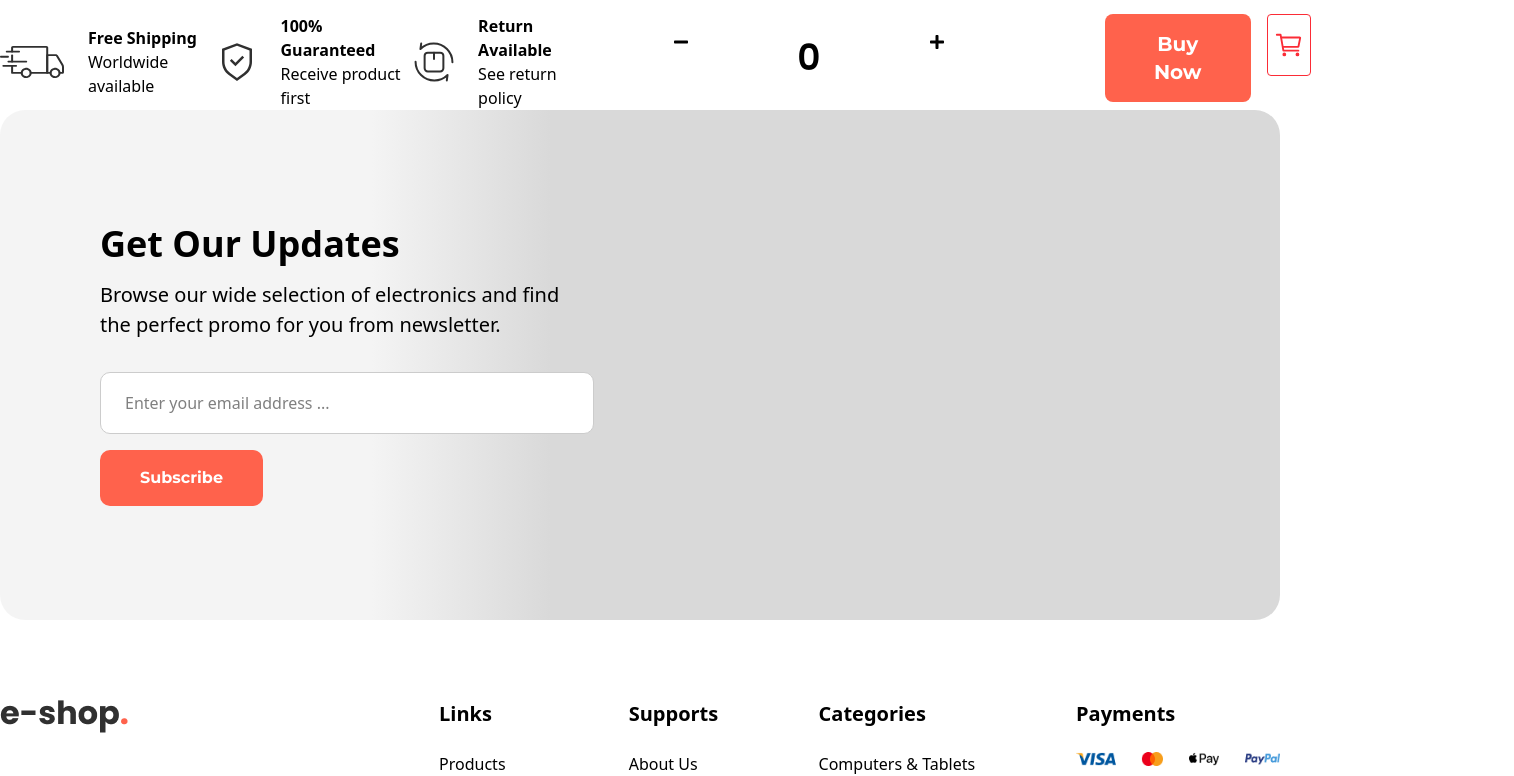
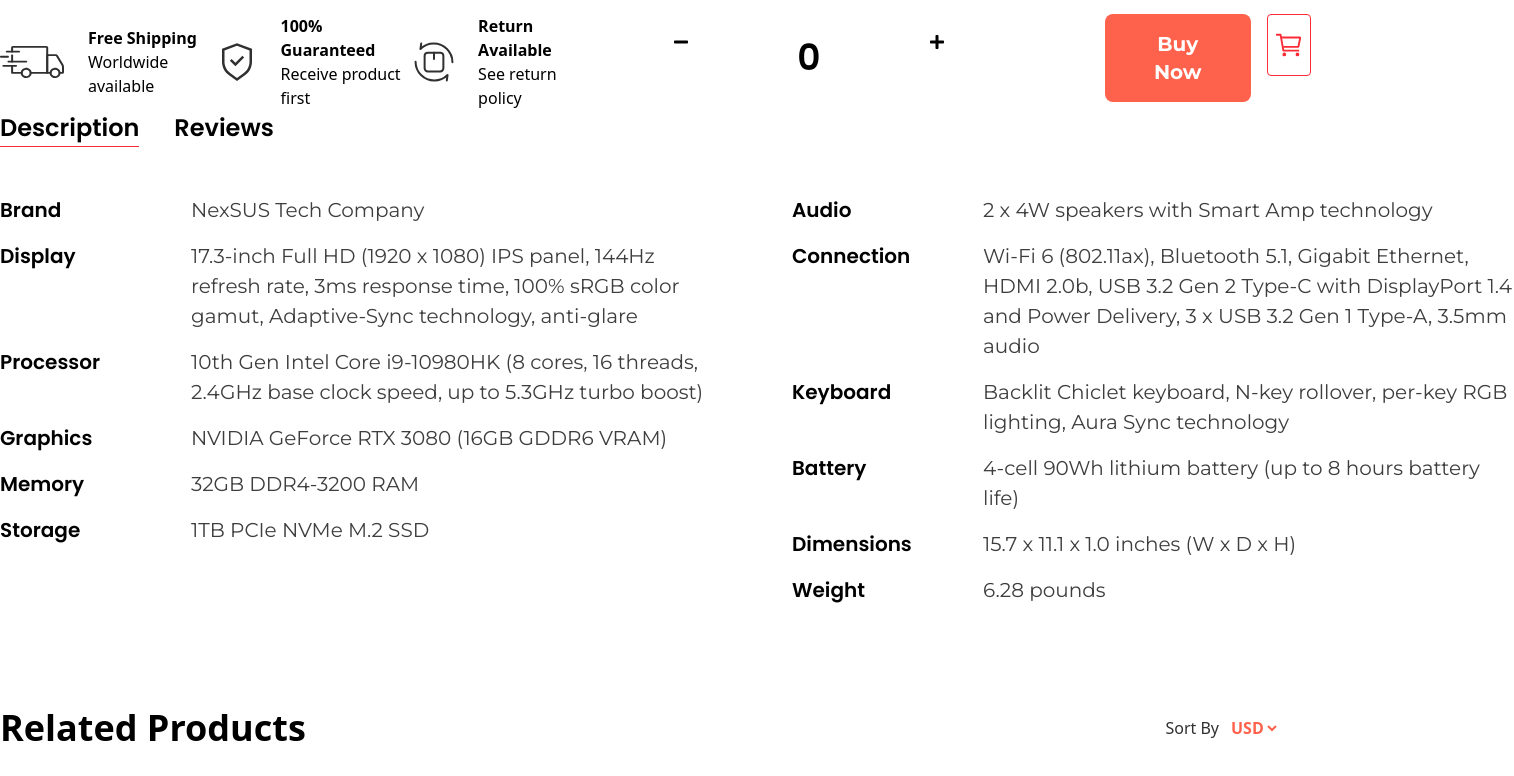
Before and after one commit to mn-sohel/eshop, a React (Vite) app: page /product-details in a window 1280 px wide. Shown: the part 1012-1788 px from the top of the page, 1514 px wide, since content can reach past the window. Built offline with nearby package versions, Linux system fonts and the light colour scheme.

Commit message:
Product details description and review done P-28
Part - 28

```diff
--- a/src/components/NewProduct.jsx
+++ b/src/components/NewProduct.jsx
@@ -6,7 +6,7 @@ import "slick-carousel/slick/slick-theme.css";
 import Button from './Button';
 
 
-const NewProduct = ({stock=false}) => {
+const NewProduct = ({stock=false, heading="New Products"}) => {
 
   return (
 
@@ -15,7 +15,7 @@ const NewProduct = ({stock=false}) => {
 
         <div className='flex justify-between mb-12'>
             <div>
-              <h2 className='font-["Poppins"] font-semibold text-[36px]'>New Products</h2>
+              <h2 className='font-["Poppins"] font-semibold text-[36px]'>{heading}</h2>
             </div>
             <div className='flex items-center gap-2 text-[#FF624C]'>
               <p className='text-[#303030]'>Sort By</p>
--- a/src/pages/ProductDetailsPage.jsx
+++ b/src/pages/ProductDetailsPage.jsx
@@ -8,11 +8,14 @@ import SecureIcon from "../icons/SecureIcon";
 import ShippingIcon from "../icons/ShippingIcon";
 import TransparentIcon from "../icons/TransparentIcon";
 import { IoCartOutline } from "react-icons/io5";
+import NewProduct from "../components/NewProduct";
 
 const ProductDetailsPage = () => {
   const [nav1, setNav1] = useState(null);
   const [nav2, setNav2] = useState(null);
   const [active, setActive] = useState(false);
+  const [descriptionActive, setDescriptionActive] = useState(true);
+  const [reviewActive, setReviewActive] = useState(false);
   const [image, setImage] = useState("");
   let [quantity, setQuantity] = useState(0);
   let sliderRef1 = useRef(null);
@@ -38,21 +41,31 @@ const ProductDetailsPage = () => {
   };
 
   let handleClick = (url) => {
-    setActive(true)
-    setImage(url)
+    setActive(true);
+    setImage(url);
   };
 
   let handleClickQuantity = (type) => {
-    if(type == 'minus'){
-      if(quantity > 0){
-        quantity--
-        setQuantity(quantity)
+    if (type == "minus") {
+      if (quantity > 0) {
+        quantity--;
+        setQuantity(quantity);
       }
-    }else{
-      quantity++
-      setQuantity(quantity)
+    } else {
+      quantity++;
+      setQuantity(quantity);
     }
-  }
+  };
+
+  let handleDescription = () => {
+    setDescriptionActive(true);
+    setReviewActive(false);
+  };
+
+  let handleReview = () => {
+    setDescriptionActive(false);
+    setReviewActive(true);
+  };
 
   return (
     <Container>
@@ -83,7 +96,7 @@ const ProductDetailsPage = () => {
                 <img src="images/banner.png" alt="" />
                 <MdFullscreen
                   className="absolute top-[10px] right-[10px] text-2xl text-white"
-                  onClick={()=>handleClick("images/banner.png")}
+                  onClick={() => handleClick("images/banner.png")}
                 />
               </h3>
             </div>
@@ -92,7 +105,7 @@ const ProductDetailsPage = () => {
                 <img src="images/banner.png" alt="" />
                 <MdFullscreen
                   className="absolute top-[10px] right-[10px] text-2xl"
-                  onClick={()=>handleClick("images/banner.png")}
+                  onClick={() => handleClick("images/banner.png")}
                 />
               </h3>
             </div>
@@ -101,7 +114,7 @@ const ProductDetailsPage = () => {
                 <img src="images/banner.png" alt="" />
                 <MdFullscreen
                   className="absolute top-[10px] right-[10px] text-2xl text-white"
-                  onClick={()=>handleClick("images/banner.png")}
+                  onClick={() => handleClick("images/banner.png")}
                 />
               </h3>
             </div>
@@ -110,7 +123,7 @@ const ProductDetailsPage = () => {
                 <img src="images/banner.png" alt="" />
                 <MdFullscreen
                   className="absolute top-[10px] right-[10px] text-2xl"
-                  onClick={()=>handleClick("images/banner.png")}
+                  onClick={() => handleClick("images/banner.png")}
                 />
               </h3>
             </div>
@@ -119,7 +132,7 @@ const ProductDetailsPage = () => {
                 <img src="images/banner.png" alt="" />
                 <MdFullscreen
                   className="absolute top-[10px] right-[10px] text-2xl text-white"
-                  onClick={()=>handleClick("images/banner.png")}
+                  onClick={() => handleClick("images/banner.png")}
                 />
               </h3>
             </div>
@@ -128,7 +141,7 @@ const ProductDetailsPage = () => {
                 <img src="images/banner.png" alt="" />
                 <MdFullscreen
                   className="absolute top-[10px] right-[10px] text-2xl"
-                  onClick={()=>handleClick("images/banner.png")}
+                  onClick={() => handleClick("images/banner.png")}
                 />
               </h3>
             </div>
@@ -172,81 +185,127 @@ const ProductDetailsPage = () => {
         </div>
         <div className="w-[49%]">
           <div className="flex gap-2 items-center">
-            <FaStar className="text-[#FFD550]"/>
-            <FaStar className="text-[#FFD550]"/>
-            <FaStar className="text-[#FFD550]"/>
-            <FaStar className="text-[#FFD550]"/>
-            <FaStar className="text-[#FFD550]"/>
+            <FaStar className="text-[#FFD550]" />
+            <FaStar className="text-[#FFD550]" />
+            <FaStar className="text-[#FFD550]" />
+            <FaStar className="text-[#FFD550]" />
+            <FaStar className="text-[#FFD550]" />
             <span>(142)</span>
           </div>
 
-          <h1 className="font-['Poppins'] font-semibold text-[36px] leading-12 border-b border-solid border-[#CBCBCB] pb-[20px]">NexSUS ROCK Strix Scar 17 Gaming Laptop 15.7” 1TB SSD 16GB RAM Pro</h1>
+          <h1 className="font-['Poppins'] font-semibold text-[36px] leading-12 border-b border-solid border-[#CBCBCB] pb-[20px]">
+            NexSUS ROCK Strix Scar 17 Gaming Laptop 15.7” 1TB SSD 16GB RAM Pro
+          </h1>
 
           <div className="flex items-center gap-4">
-            <p className="font-['Poppins'] font-bold text-[56px] text-[#FF624C]">$2,999.99</p>
-            <small className="font-['Montserrat'] font-normal text-[20px] text-[#CBCBCB]"><del>$5,499.99</del></small>
+            <p className="font-['Poppins'] font-bold text-[56px] text-[#FF624C]">
+              $2,999.99
+            </p>
+            <small className="font-['Montserrat'] font-normal text-[20px] text-[#CBCBCB]">
+              <del>$5,499.99</del>
+            </small>
           </div>
 
           <div>
             <ul className="flex gap-x-[108px] mb-4">
-              <li className="font-['Poppins'] font-semibold text-[20px] w-[83px]">Brand</li>
-              <li className="font-['Poppins'] font-normal text-[20px] text-[#3E3E3E]">NexSUS Tech Company</li>
+              <li className="font-['Poppins'] font-semibold text-[20px] w-[83px]">
+                Brand
+              </li>
+              <li className="font-['Poppins'] font-normal text-[20px] text-[#3E3E3E]">
+                NexSUS Tech Company
+              </li>
             </ul>
             <ul className="flex gap-x-[108px] mb-4">
-              <li className="font-['Poppins'] font-semibold text-[20px] w-[83px]">Size</li>
-              <li className="font-['Poppins'] font-normal text-[20px] text-[#3E3E3E]">15.7 x 11.1 x 1.0 inches (W x D x H)</li>
+              <li className="font-['Poppins'] font-semibold text-[20px] w-[83px]">
+                Size
+              </li>
+              <li className="font-['Poppins'] font-normal text-[20px] text-[#3E3E3E]">
+                15.7 x 11.1 x 1.0 inches (W x D x H)
+              </li>
             </ul>
             <ul className="flex gap-x-[108px] mb-4">
-              <li className="font-['Poppins'] font-semibold text-[20px] w-[83px]">Weight</li>
-              <li className="font-['Poppins'] font-normal text-[20px] text-[#3E3E3E]">6.28 pounds</li>
+              <li className="font-['Poppins'] font-semibold text-[20px] w-[83px]">
+                Weight
+              </li>
+              <li className="font-['Poppins'] font-normal text-[20px] text-[#3E3E3E]">
+                6.28 pounds
+              </li>
             </ul>
             <ul className="flex gap-x-[108px] mb-4">
-              <li className="font-['Poppins'] font-semibold text-[20px] w-[83px]">Delivery</li>
-              <li className="font-['Poppins'] font-normal text-[20px] text-[#3E3E3E]">Worldwide</li>
+              <li className="font-['Poppins'] font-semibold text-[20px] w-[83px]">
+                Delivery
+              </li>
+              <li className="font-['Poppins'] font-normal text-[20px] text-[#3E3E3E]">
+                Worldwide
+              </li>
             </ul>
             <ul className="flex gap-x-[108px] mb-4">
-              <li className="font-['Poppins'] font-semibold text-[20px] w-[83px]">Variant</li>
+              <li className="font-['Poppins'] font-semibold text-[20px] w-[83px]">
+                Variant
+              </li>
               <li className="font-['Poppins'] font-normal text-[20px] text-[#3E3E3E]">
-                <button className="py-4 px-8 border border-solid border-black rounded mr-[5px] cursor-pointer hover:text-[#ff624c] hover:border-[#ff624c]">Off White</button>
-                <button className="py-4 px-8 border border-solid border-black rounded mr-[5px] cursor-pointer hover:text-[#ff624c] hover:border-[#ff624c]">Space Gray</button>
-                <button className="py-4 px-8 border border-solid border-black rounded cursor-pointer hover:text-[#ff624c] hover:border-[#ff624c]">Jet Black</button>
-                <button disabled className="py-4 px-8 border border-solid border-[#d9d9d9] text-[#d9d9d9] rounded mt-[10px] cursor-pointer ">Cinnamon Red</button>
+                <button className="py-4 px-8 border border-solid border-black rounded mr-[5px] cursor-pointer hover:text-[#ff624c] hover:border-[#ff624c]">
+                  Off White
+                </button>
+                <button className="py-4 px-8 border border-solid border-black rounded mr-[5px] cursor-pointer hover:text-[#ff624c] hover:border-[#ff624c]">
+                  Space Gray
+                </button>
+                <button className="py-4 px-8 border border-solid border-black rounded cursor-pointer hover:text-[#ff624c] hover:border-[#ff624c]">
+                  Jet Black
+                </button>
+                <button
+                  disabled
+                  className="py-4 px-8 border border-solid border-[#d9d9d9] text-[#d9d9d9] rounded mt-[10px] cursor-pointer "
+                >
+                  Cinnamon Red
+                </button>
               </li>
             </ul>
-
           </div>
         </div>
       </div>
 
       <div className="flex gap-[60px]">
         <div className="w-[49%]">
-            <div className='flex justify-between items-center'>
-              <div className='flex items-center gap-6'>
+          <div className="flex justify-between items-center">
+            <div className="flex items-center gap-6">
               <div>
-                        <ShippingIcon  />
+                <ShippingIcon />
               </div>
               <div>
-                        <h6 className='font-["Montserrat"] font-bold text-base'>Free Shipping</h6>
-                        <p className='font-["Montserrat"] font-normal text-base'>Worldwide available</p>
+                <h6 className='font-["Montserrat"] font-bold text-base'>
+                  Free Shipping
+                </h6>
+                <p className='font-["Montserrat"] font-normal text-base'>
+                  Worldwide available
+                </p>
               </div>
             </div>
-                <div className='flex items-center gap-6'>
+            <div className="flex items-center gap-6">
               <div>
-                        <SecureIcon/>
+                <SecureIcon />
               </div>
               <div>
-                        <h6 className='font-["Montserrat"] font-bold text-base'>100% Guaranteed</h6>
-                        <p className='font-["Montserrat"] font-normal text-base'>Receive product first</p>
+                <h6 className='font-["Montserrat"] font-bold text-base'>
+                  100% Guaranteed
+                </h6>
+                <p className='font-["Montserrat"] font-normal text-base'>
+                  Receive product first
+                </p>
               </div>
             </div>
 
-                <div className='flex items-center gap-6'>
+            <div className="flex items-center gap-6">
               <div>
-                        <TransparentIcon/>
+                <TransparentIcon />
               </div>
               <div>
-                        <h6 className='font-["Montserrat"] font-bold text-base'>Return Available</h6>
-                        <p className='font-["Montserrat"] font-normal text-base'>See return policy</p>
+                <h6 className='font-["Montserrat"] font-bold text-base'>
+                  Return Available
+                </h6>
+                <p className='font-["Montserrat"] font-normal text-base'>
+                  See return policy
+                </p>
               </div>
             </div>
           </div>
@@ -254,23 +313,176 @@ const ProductDetailsPage = () => {
         <div className="w-[49%]">
           <div className="flex">
             <div className="flex mr-35">
-                <button className="w-[56px] h-[56px] rounded-full hover:bg-[#F4F4F4] cursor-pointer flex justify-center items-center" onClick={()=>handleClickQuantity('minus')}><FaMinus/></button>
-                <input type="text" value={quantity} className="w-[200px] font-['Poppins'] font-semibold text-[36px] text-center" />
-                <button className="w-[56px] h-[56px] rounded-full hover:bg-[#F4F4F4] cursor-pointer flex justify-center items-center" onClick={()=>handleClickQuantity('plus')}><FaPlus/></button>
+              <button
+                className="w-[56px] h-[56px] rounded-full hover:bg-[#F4F4F4] cursor-pointer flex justify-center items-center"
+                onClick={() => handleClickQuantity("minus")}
+              >
+                <FaMinus />
+              </button>
+              <input
+                type="text"
+                value={quantity}
+                className="w-[200px] font-['Poppins'] font-semibold text-[36px] text-center"
+              />
+              <button
+                className="w-[56px] h-[56px] rounded-full hover:bg-[#F4F4F4] cursor-pointer flex justify-center items-center"
+                onClick={() => handleClickQuantity("plus")}
+              >
+                <FaPlus />
+              </button>
             </div>
             <div className="flex gap-4 ">
-                <button className="py-4 px-10 bg-[#FF624C] font-['Montserrat'] font-bold text-xl text-white rounded-lg">Buy Now</button>
+              <button className="py-4 px-10 bg-[#FF624C] font-['Montserrat'] font-bold text-xl text-white rounded-lg">
+                Buy Now
+              </button>
               <div className="w-[62px] h-[62px] rounded border border-solid border-red-500 flex justify-center items-center text-red-500">
-                  <IoCartOutline className="text-[30px]"/>
+                <IoCartOutline className="text-[30px]" />
               </div>
             </div>
           </div>
         </div>
       </div>
 
+      {/* description part from here */}
+      <div>
+        <div className="flex gap-[35px] mb-12">
+          <h4
+            className={`${
+              descriptionActive && "border-b border-solid border-red-500"
+            } inline-block font-['Poppins'] font-semibold text-[24px] cursor-pointer`}
+            onClick={handleDescription}
+          >
+            Description
+          </h4>
+          <h4
+            className={`${
+              reviewActive && "border-b border-solid border-red-500"
+            } inline-block font-['Poppins'] font-semibold text-[24px] cursor-pointer`}
+            onClick={handleReview}
+          >
+            Reviews
+          </h4>
+        </div>
+
+        <div className="w-full">
+          {descriptionActive && (
+            <div className="flex gap-[70px]">
+              <div>
+                <ul className="flex gap-x-[108px] mb-4">
+                  <li className="font-['Poppins'] font-semibold text-[20px] w-[83px]">
+                    Brand
+                  </li>
+                  <li className="font-['Montserrat'] font-normal text-[20px] text-[#3E3E3E] w-[531px]">
+                    NexSUS Tech Company
+                  </li>
+                </ul>
+                <ul className="flex gap-x-[108px] mb-4">
+                  <li className="font-['Poppins'] font-semibold text-[20px] w-[83px]">
+                    Display
+                  </li>
+                  <li className="font-['Montserrat'] font-normal text-[20px] text-[#3E3E3E] w-[531px]">
+                    17.3-inch Full HD (1920 x 1080) IPS panel, 144Hz refresh rate, 3ms response time, 100% sRGB color gamut, Adaptive-Sync technology, anti-glare
+                  </li>
+                </ul>
+                <ul className="flex gap-x-[108px] mb-4">
+                  <li className="font-['Poppins'] font-semibold text-[20px] w-[83px]">
+                    Processor
+                  </li>
+                  <li className="font-['Montserrat'] font-normal text-[20px] text-[#3E3E3E] w-[531px]">
+                    10th Gen Intel Core i9-10980HK (8 cores, 16 threads, 2.4GHz base clock speed, up to 5.3GHz turbo boost)
+                  </li>
+                </ul>
+                <ul className="flex gap-x-[108px] mb-4">
+                  <li className="font-['Poppins'] font-semibold text-[20px] w-[83px]">
+                    Graphics
+                  </li>
+                  <li className="font-['Montserrat'] font-normal text-[20px] text-[#3E3E3E] w-[531px]">
+                    NVIDIA GeForce RTX 3080 (16GB GDDR6 VRAM)
+                  </li>
+                </ul>
+                <ul className="flex gap-x-[108px] mb-4">
+                  <li className="font-['Poppins'] font-semibold text-[20px] w-[83px]">
+                    Memory
+                  </li>
+                  <li className="font-['Montserrat'] font-normal text-[20px] text-[#3E3E3E] w-[531px]">
+                    32GB DDR4-3200 RAM
+                  </li>
+                </ul>
+                <ul className="flex gap-x-[108px] mb-4">
+                  <li className="font-['Poppins'] font-semibold text-[20px] w-[83px]">
+                    Storage
+                  </li>
+                  <li className="font-['Montserrat'] font-normal text-[20px] text-[#3E3E3E] w-[531px]">
+                    1TB PCIe NVMe M.2 SSD
+                  </li>
+                </ul>
+              </div>
+
+              <div>
+                <ul className="flex gap-x-[108px] mb-4">
+                  <li className="font-['Poppins'] font-semibold text-[20px] w-[83px]">
+                    Audio
+                  </li>
+                  <li className="font-['Montserrat'] font-normal text-[20px] text-[#3E3E3E] w-[531px]">
+                    2 x 4W speakers with Smart Amp technology
+                  </li>
+                </ul>
+                <ul className="flex gap-x-[108px] mb-4">
+                  <li className="font-['Poppins'] font-semibold text-[20px] w-[83px]">
+                    Connection
+                  </li>
+                  <li className="font-['Montserrat'] font-normal text-[20px] text-[#3E3E3E] w-[531px]">
+                    Wi-Fi 6 (802.11ax), Bluetooth 5.1, Gigabit Ethernet, HDMI 2.0b, USB 3.2 Gen 2 Type-C with DisplayPort 1.4 and Power Delivery, 3 x USB 3.2 Gen 1 Type-A, 3.5mm audio
+                  </li>
+                </ul>
+                <ul className="flex gap-x-[108px] mb-4">
+                  <li className="font-['Poppins'] font-semibold text-[20px] w-[83px]">
+                    Keyboard
+                  </li>
+                  <li className="font-['Montserrat'] font-normal text-[20px] text-[#3E3E3E] w-[531px]">
+                   Backlit Chiclet keyboard, N-key rollover, per-key RGB lighting, Aura Sync technology
+                  </li>
+                </ul>
+                <ul className="flex gap-x-[108px] mb-4">
+                  <li className="font-['Poppins'] font-semibold text-[20px] w-[83px]">
+                    Battery
+                  </li>
+                  <li className="font-['Montserrat'] font-normal text-[20px] text-[#3E3E3E] w-[531px]">
+                   4-cell 90Wh lithium battery (up to 8 hours battery life)
+                  </li>
+                </ul>
+                <ul className="flex gap-x-[108px] mb-4">
+                  <li className="font-['Poppins'] font-semibold text-[20px] w-[83px]">
+                    Dimensions
+                  </li>
+                  <li className="font-['Montserrat'] font-normal text-[20px] text-[#3E3E3E] w-[531px]">
+                   15.7 x 11.1 x 1.0 inches (W x D x H)
+                  </li>
+                </ul>
+                <ul className="flex gap-x-[108px] mb-4">
+                  <li className="font-['Poppins'] font-semibold text-[20px] w-[83px]">
+                    Weight
+                  </li>
+                  <li className="font-['Montserrat'] font-normal text-[20px] text-[#3E3E3E] w-[531px]">
+                    6.28 pounds
+                  </li>
+                </ul>
+              </div>
+
+            </div>
+          )}
+          {reviewActive && <h1>review</h1>}
+        </div>
+      </div>
+
+      <NewProduct heading="Related Products"/>
+
       {active && (
         <div className="fixed top-0 left-0 bg-[rgba(0,0,0,.5)] w-full h-screen flex justify-center items-center">
-          <IoMdClose className="absolute text-white text-3xl top-[200px] right-[230px]" onClick={()=>setActive(false)}/>
+          <IoMdClose
+            className="absolute text-white text-3xl top-[200px] right-[230px]"
+            onClick={() => setActive(false)}
+          />
           <img src={image} alt="" />
         </div>
       )}
```
Lines whose indentation alone changed are shown as unchanged.
